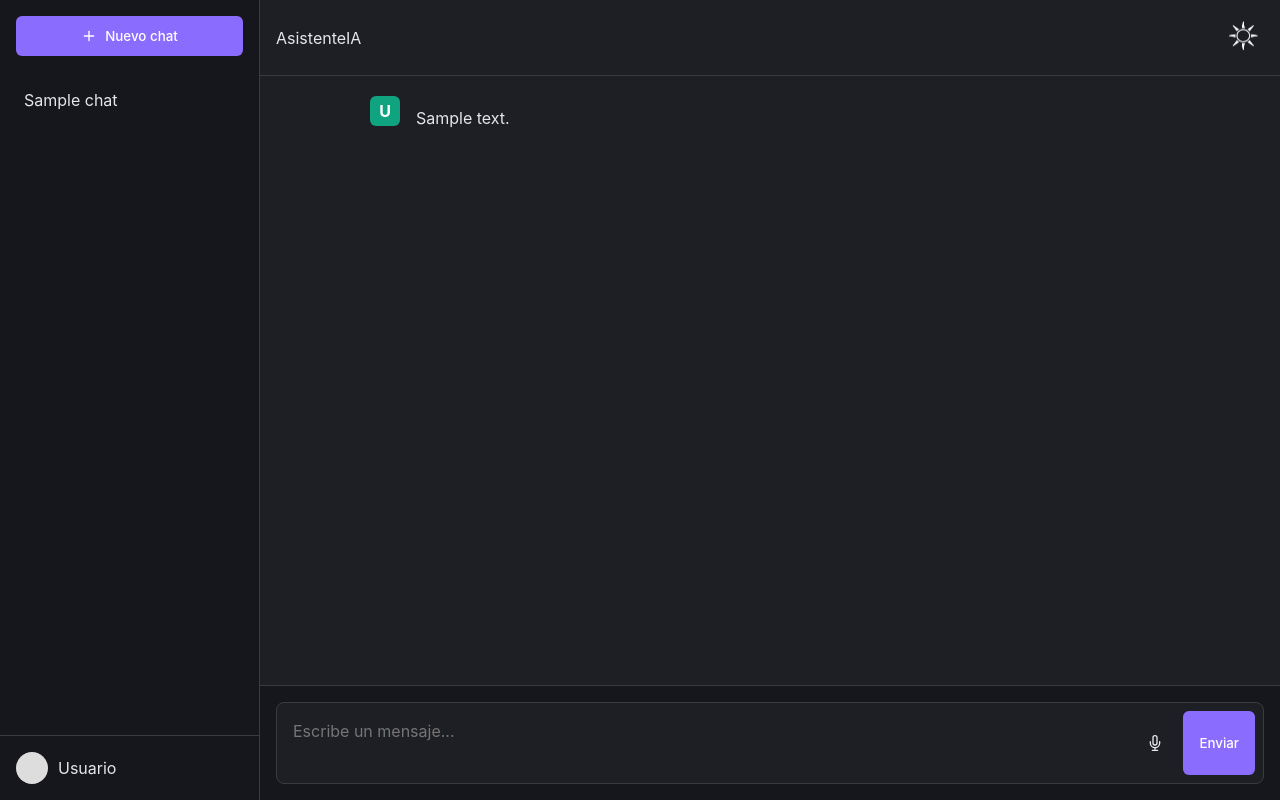
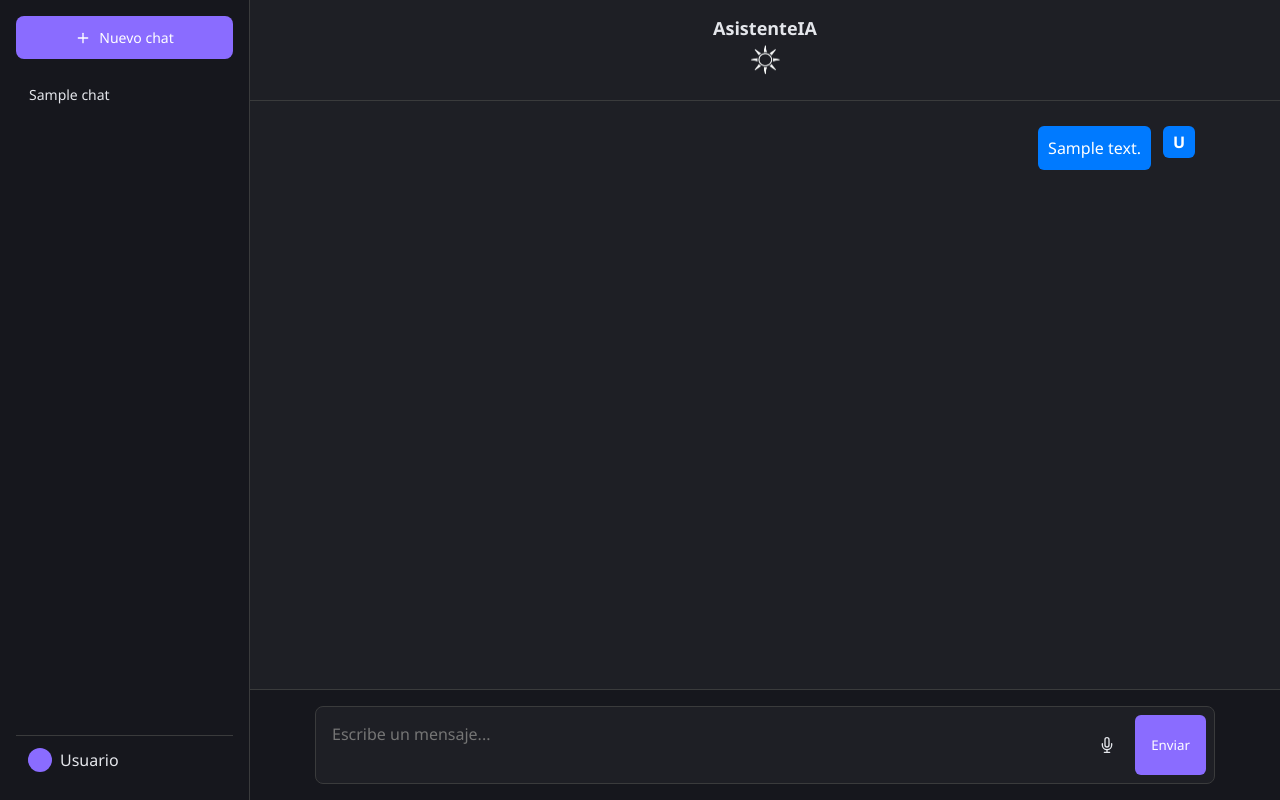
Before and after one commit to arrozet/dr-artificial, a Flask app: template app/templates/index.html in a window 1280 px wide. Run offline with Flask 3, Linux system fonts and the light colour scheme; the template is opened without the code that fills it: most values are stand-ins (such as "Sample title", 1, 10 or a date in 2020).

Commit message:
ya no es feo

```diff
--- a/app/static/css/styles.css
+++ b/app/static/css/styles.css
@@ -143,12 +143,24 @@ body {
     gap: 24px;
 }
 
-.message {
-    display: flex;
-    gap: 16px;
-    max-width: 800px;
-    margin: 0 auto;
-    width: 100%;
+/* Estilo común para todos los mensajes (usuario y AI) */
+.UserMessage, .AiMessage {
+    display: flex;  /* Usa flexbox para avatar y contenido */
+    gap: 12px;  /* Espacio entre avatar y texto */
+    margin: 5px 0;  /* Margen arriba y abajo */
+    align-items: flex-start;  /* Alinea elementos al inicio */
+    cursor: pointer;  /* Cursor tipo mano */
+    width: 100%;  /* Ancho completo */
+}
+
+/* Posiciona los mensajes del usuario a la derecha */
+.UserMessage {
+    justify-content: flex-end;  /* Alinea a la derecha */
+}
+
+/* Posiciona los mensajes de la IA a la izquierda */
+.AiMessage {
+    justify-content: flex-start;  /* Alinea a la izquierda */
 }
 
 .avatar {
--- a/app/static/css/styles_interfaz1.css
+++ b/app/static/css/styles_interfaz1.css
@@ -34,7 +34,9 @@
     --hover-color: #735DD0;  /* Un morado más brillante para efectos */;
     --color-user-message:#FFFFFF;
 }
-
+html {
+    overflow-y: scroll; /* Asegura que el scrollbar ocupe todo el lado derecho */
+}
 /* la luna y el sol chiquititos*/
 #theme-icon {
     width: 32px;  /* Ajusta el tamaño según necesites */
@@ -61,6 +63,7 @@ body {
     height: 100vh;  /* Altura al 100% de la ventana */
     background-color: var(--bg-color);  /* Color de fondo gris oscuro */
     color: var(--text-color);  /* Color de texto blanco */
+    overflow-y: hidden; /* Evita doble scrollbar */
 }
 
 /* Estilos para la barra lateral */
@@ -146,28 +149,28 @@ body {
 
 /* Contenedor unificado del chat */
 .chat-box {
-    flex: 1;  /* Ocupa el espacio disponible */
-    display: flex;  /* Usa flexbox */
-    flex-direction: column;  /* Mensajes y entrada uno debajo de otro */
-    width: 100%;  /* Ancho completo */
-    height: calc(100vh - 60px);  /* Altura = altura de ventana menos altura del header */
-    overflow: hidden;  /* Oculta contenido que se salga */
+    flex: 1;
+    display: flex;
+    flex-direction: column;
+    width: 100%;
+    height: calc(100vh - 60px);
+    overflow: hidden; /* Oculta el desbordamiento */
+    position: relative;
 }
 
-/* Área de mensajes del chat */
+/* Ajustar el área de mensajes */
 .chat-container {
-    flex: 1;  /* Ocupa el espacio disponible */
-    overflow-y: auto;  /* Permite scroll vertical */
-    padding: 20px;  /* Espacio interno */
-    display: flex;  /* Usa flexbox */
-    flex-direction: column;  /* Mensajes uno debajo de otro */
-    gap: 12px;  /* Espacio entre mensajes */
-    scroll-behavior: smooth;  /* Scroll suave */
-    margin: 0 auto;  /* Centrado horizontal */
-    width: 100%;  /* Ancho completo */
-    max-width: 900px;  /* Ancho máximo para mejor legibilidad */
+    flex: 1;
+    overflow-y: auto;
+    padding: 20px;
+    display: flex;
+    flex-direction: column;
+    gap: 12px;
+    scroll-behavior: smooth;
+    margin: 0 auto; /* Mantiene los mensajes centrados */
+    width: 100%;
+    max-width: 900px;
 }
-
 /* Estilo común para todos los mensajes (usuario y AI) */
 .UserMessage, .AiMessage {
     display: flex;  /* Usa flexbox para avatar y contenido */
@@ -346,3 +349,60 @@ textarea {
         max-width: 100%;  /* Usa todo el ancho disponible */
     }
 }
+
+
+/* microfono*/
+.mic-btn {
+    padding: 12px;
+    background: none;
+    border: none;
+    cursor: pointer;
+    color: var(--text-color);
+    display: flex;
+    align-items: center;
+    justify-content: center;
+    border-radius: 50%;
+    margin-right: 8px;
+}
+
+.mic-btn:hover {
+    background-color: var(--border-color);
+}
+
+.mic-btn.active {
+    background-color: var(--primary-color);
+    color: white;
+}
+
+/* Estilo personalizado para scrollbar */
+::-webkit-scrollbar {
+    width: 8px;  /* Ancho de la scrollbar */
+}
+
+::-webkit-scrollbar-track {
+    background: transparent;  /* Fondo transparente para la pista */
+}
+
+::-webkit-scrollbar-thumb {
+    background-color: rgba(255, 255, 255, 0.2);  /* Color para modo oscuro */
+    border-radius: 4px;  /* Bordes redondeados */
+}
+
+/* Scrollbar para tema claro */
+[data-theme="light"] ::-webkit-scrollbar-thumb {
+    background-color: rgba(0, 0, 0, 0.2);  /* Color para modo claro */
+}
+
+/* Scrollbar para tema oscuro */
+[data-theme="dark"] ::-webkit-scrollbar-thumb {
+    background-color: rgba(255, 255, 255, 0.15);  /* Color para modo oscuro */
+}
+
+/* Efecto hover para la scrollbar */
+::-webkit-scrollbar-thumb:hover {
+    background-color: rgba(255, 255, 255, 0.3);  /* Color al pasar el cursor en modo oscuro */
+}
+
+[data-theme="light"] ::-webkit-scrollbar-thumb:hover {
+    background-color: rgba(0, 0, 0, 0.3);  /* Color al pasar el cursor en modo claro */
+}
--- a/app/templates/Interfaz1.html
+++ b/app/templates/Interfaz1.html
@@ -4,7 +4,7 @@
     <meta charset="UTF-8">
     <meta name="viewport" content="width=device-width, initial-scale=1.0">
     <title>DrArtificial</title>
-    <link rel="stylesheet" href="../static/css/styles_interfaz1.css">
+    <link rel="stylesheet" href="../static/css/styles.css">
 </head>
 <body>
     <!-- Sidebar -->
--- a/app/templates/index.html
+++ b/app/templates/index.html
@@ -4,7 +4,8 @@
     <meta charset="UTF-8">
     <meta name="viewport" content="width=device-width, initial-scale=1.0">
     <title>AsistenteIA - Tu Asistente de Inteligencia Artificial</title>
-    <link rel="stylesheet" href="../static/css/styles.css" > <!-- Enlace al CSS -->
+    <link rel="stylesheet" href="../static/css/styles_interfaz1.css" > <!-- Enlace al CSS -->
+    <!-- EL STYLES LE HE PUESTO EL DE INTERFAZ1 PORQUE SINO ES HORRIBLE -->
 </head>
 <body>
     <!-- Sidebar -->
@@ -47,7 +48,7 @@
             {% else %}
                 {% for msg in mensajes_nuevo_chat %}
                     {% if msg.message_sender == "IA" %}
-                        <div class="message">
+                        <div class="AiMessage">
                             <div class="avatar">AI</div>
                             <div class="message-content">
                                 <div class="message-bubble">
@@ -56,13 +57,13 @@
                             </div>
                         </div>
                     {% else %}
-                        <div class="message">
-                            <div class="avatar user">U</div>
+                        <div class="UserMessage">
                             <div class="message-content">
                                 <div class="message-bubble">
                                     {{ msg.message}}
                                 </div>
                             </div>
+                            <div class="avatar avatarUser">U</div>
                         </div>
                     {% endif %}
                 {% endfor %}
```
Also changed, not shown: datos/chats/chats.json (+120 -0 lines).
